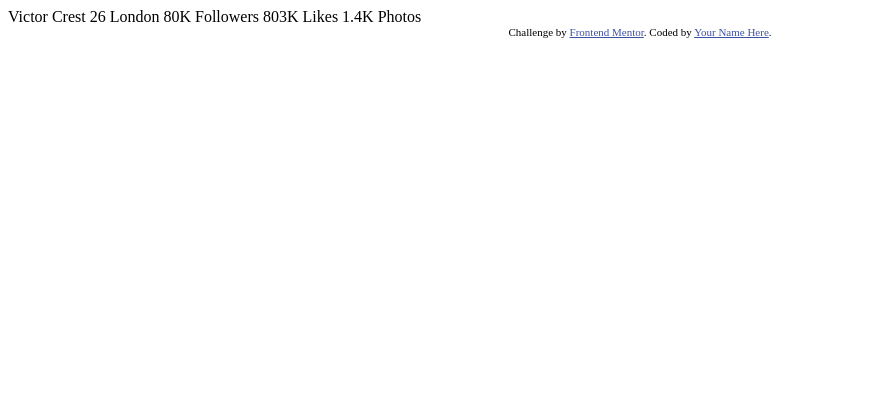
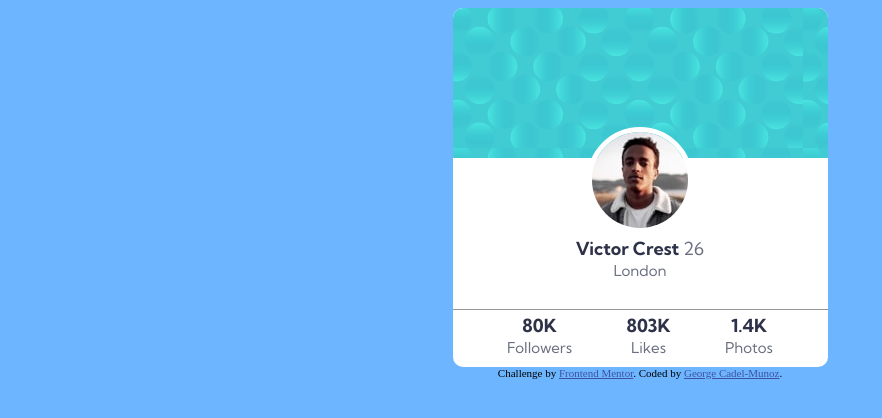
Before and after one commit to GCMoony/profile-card-component, a plain HTML site: page index.html in a window 1280 px wide. Shown: the whole page, without its empty margins (0-882 px from the left). Drawn offline with Linux system fonts and the light colour scheme.

Commit message:
Updated HTML and styling

```diff
--- a/index.html
+++ b/index.html
@@ -3,11 +3,11 @@
 <head>
   <meta charset="UTF-8">
   <meta name="viewport" content="width=device-width, initial-scale=1.0"> <!-- displays site properly based on user's device -->
-
+  <link rel="preconnect" href="https://fonts.googleapis.com"><link rel="preconnect" href="https://fonts.gstatic.com" crossorigin><link href="https://fonts.googleapis.com/css2?family=Kumbh+Sans:wght@400;700&display=swap" rel="stylesheet">
   <link rel="icon" type="image/png" sizes="32x32" href="./images/favicon-32x32.png">
 
   <title>Frontend Mentor | Profile card component</title>
-
+  <link rel="stylesheet" href="./styles.css">
   <!-- Feel free to remove these styles or customise in your own stylesheet 👍 -->
   <style>
     .attribution { font-size: 11px; text-align: center; }
@@ -15,21 +15,37 @@
   </style>
 </head>
 <body>
-  Victor Crest
-  26
-  London
+  <main id="card-body">
+    <div id="card-image-container">
 
-  80K
-  Followers
+    </div>
 
-  803K
-  Likes
+    <div id="user-general-container">
+      <img id="user-pfp" alt="Profile picture" src="./images/image-victor.jpg">
+      <h1>Victor Crest <span id="user-age">26</span></h1>
+      <p id="user-location">London</p>
+    </div>
 
-  1.4K
-  Photos
+    <div id="user-stat-container">
+      <div class="user-stat">
+        <h1>80K</h1>
+        <p class="user-stat-desc">Followers</p>
+      </div>
+
+      <div class="user-stat">
+        <h1>803K</h1>
+        <p class="user-stat-desc">Likes</p>
+      </div>
+
+      <div class="user-stat">
+        <h1>1.4K</h1>
+        <p class="user-stat-desc">Photos</p>
+      </div>
+    </div>
+  </main>
   <div class="attribution">
     Challenge by <a href="https://www.frontendmentor.io?ref=challenge" target="_blank">Frontend Mentor</a>.
-    Coded by <a href="#">Your Name Here</a>.
+    Coded by <a href="https://github.com/GCMoony">George Cadel-Munoz</a>.
   </div>
 </body>
 </html>
--- /dev/null
+++ b/styles.css
@@ -0,0 +1,84 @@
+:root {
+    --primary-color-1: hsl(185, 75%, 39%);
+    --primary-color-2: hsl(229, 23%, 23%);
+    --primary-color-3: hsl(227, 10%, 46%);
+    --neutral-color-1: hsl(0, 0%, 59%);
+    --font-size: 18px;
+    --font-bold: 700;
+    --font-regular: 400;
+    --font-family: 'Kumbh Sans', sans-serif;
+}
+
+*, ::before, ::after {
+    box-sizing: border-box;
+}
+
+body{
+    background: rgb(109, 182, 255);
+}
+
+#card-body {
+    display:flex;
+    flex-direction: column;
+    align-items: center;
+    font-family: var(--font-family);
+    font-weight: var(--font-regular);
+    font-size: 15px;
+    text-align: center;
+    color: var(--primary-color-3);
+    background-color: #fff;
+    border-radius: 10px;
+    overflow: hidden;
+    max-width: 375px;
+    margin-left: auto;
+    margin-right: auto;
+    min-width: fit-content;
+    line-height: 50%;
+}
+
+#card-body > * {
+    width: 100%;
+}
+
+#card-image-container {
+    background-image: url("./images/bg-pattern-card.svg");
+    padding: 20%;
+}
+
+#user-pfp {
+    border-radius: 50%;
+    border: #fff solid 5px;
+    position: relative;
+    bottom: 50px;
+    margin-bottom: -50px;
+}
+
+#user-general-container {
+    border-bottom: solid 1px var(--neutral-color-1);
+    width: 100%;
+    padding: 5%;
+
+}
+
+h1 {
+    font-weight: var(--font-bold);
+    font-size: var(--font-size);
+    color: var(--primary-color-2);
+}
+
+#user-age {
+    font-weight: var(--font-regular);
+    color: var(--primary-color-3);
+}
+
+hr {
+    width: 100%;
+    color: var(--neutral-color-1)
+}
+
+#user-stat-container {
+    display: flex;
+    flex-wrap: nowrap;
+    justify-content: space-evenly;
+    width: 100%;
+}
```
